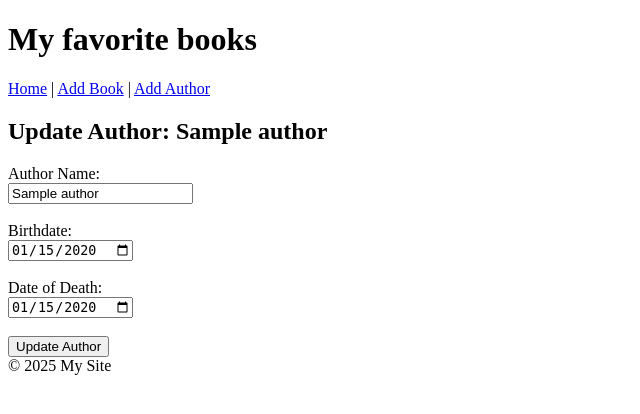
After one commit to paul-wosch/Book-Alchemy, a Flask app: page /author/1/update in a window 1280 px wide. The commit adds this page. Shown: the top 414 px of the page, without its empty margins (0-640 px from the left). Run offline with Flask 3, Linux system fonts and the light colour scheme; tables that the repository leaves empty hold one stand-in row (values such as "Sample post").

Commit message:
feat(app): add update routes for author and book
Introduced update functionality for authors and books with routes,
templates, and reusable forms.

- Added `/author/<id>/update` and `/book/<id>/update` routes in
  `app.py` to edit existing records and commit changes.
- Enhanced `author_form.html` and `book_form.html` to support both
  add and update actions, pre-populating fields when editing.
- Created `update_author.html` and `update_book.html` templates
  extending the base layout and including the respective forms.

This allowed existing records to be updated while keeping templates
modular and consistent.

```diff
--- a/app.py
+++ b/app.py
@@ -42,6 +42,25 @@ def add_author():
     return render_template("add_author.html")
 
 
+@app.route("/author/<int:author_id>/update", methods=["GET", "POST"])
+def update_author(author_id):
+    author = Author.query.get_or_404(author_id)
+
+    if request.method == "POST":
+        author.name = request.form["name"]
+        author.birth_date = request.form.get("birthdate")
+        author.date_of_death = request.form.get("date_of_death")
+
+        db.session.commit()
+        return "Author updated successfully!"
+
+    return render_template(
+        "update_author.html",
+        author=author,
+        subtitle="Update Author"
+    )
+
+
 @app.route("/add_book", methods=["GET", "POST"])
 def add_book():
     if request.method == "POST":
@@ -59,5 +78,31 @@ def add_book():
     return render_template("add_book.html", authors=authors)
 
 
+@app.route("/book/<int:book_id>/update", methods=["GET", "POST"])
+def update_book(book_id):
+    book = Book.query.get_or_404(book_id)
+
+    if request.method == "POST":
+        book.title = request.form["title"]
+        book.isbn = request.form["isbn"]
+        # handle optional year safely
+        year_str = request.form.get("year")
+        book.publication_year = int(year_str) if year_str else None
+        # author_id comes from dropdown
+        author_id_str = request.form.get("author_id")
+        book.author_id = int(author_id_str) if author_id_str else None
+
+        db.session.commit()
+        return "Book updated successfully!"
+
+    authors = Author.query.all()
+    return render_template(
+        "update_book.html",
+        book=book,
+        authors=authors,
+        subtitle="Update Book"
+    )
+
+
 if __name__ == "__main__":
     app.run(debug=True, host='0.0.0.0', port=5002)
--- a/templates/author_form.html
+++ b/templates/author_form.html
@@ -1,9 +1,28 @@
-  <form action="/add_author" method="POST">
-    <label for="name">Author Name:</label>
-    <input type="text" id="name" name="name" required><br><br>
-    <label for="birthdate">Birthdate:</label>
-    <input type="date" id="birthdate" name="birthdate" required><br><br>
-    <label for="date_of_death">Date of Death:</label>
-    <input type="date" id="date_of_death" name="date_of_death"><br><br>
-    <input type="submit" value="Add Author">
+{%- if author is not defined %}
+{%- set action_url = url_for('add_author') %}
+{%- set author_name = "" %}
+{%- set author_birthdate = "" %}
+{%- set author_deathdate = "" %}
+{%- set submit_action = "Add Author" %}
+{%- else %}
+{%- set action_url = url_for('update_author', author_id=author.author_id) %}
+{%- set author_name = author.name %}
+{%- set author_birthdate = author.birth_date %}
+{%- set author_deathdate = author.date_of_death %}
+{%- set submit_action = "Update Author" %}
+{%- endif %}
+
+<div id="add-update-author-form-wrapper" class="form">
+  <form action="{{ action_url }}" method="POST">
+    <label for="name">Author Name:</label><br>
+    <input type="text" id="name" name="name" value="{{ author_name }}" required><br><br>
+
+    <label for="birthdate">Birthdate:</label><br>
+    <input type="date" id="birthdate" name="birthdate" value="{{ author_birthdate }}"><br><br>
+
+    <label for="date_of_death">Date of Death:</label><br>
+    <input type="date" id="date_of_death" name="date_of_death" value="{{ author_deathdate }}"><br><br>
+
+    <input class="button" type="submit" value="{{ submit_action }}">
   </form>
+</div>
--- /dev/null
+++ b/templates/update_author.html
@@ -0,0 +1,6 @@
+{%- extends "base.html" %}
+{%- block title %}Update Author{% endblock %}
+{%- block subheading %}Update Author: {{ author.name }}{% endblock %}
+{%- block content %}
+{%- include 'author_form.html' %}
+{%- endblock %}
--- /dev/null
+++ b/templates/update_book.html
@@ -0,0 +1,6 @@
+{%- extends "base.html" %}
+{%- block title %}Update Book{% endblock %}
+{%- block subheading %}Update Book: {{ book.title }}{% endblock %}
+{%- block content %}
+{%- include 'book_form.html' %}
+{%- endblock %}
```
Also changed, not shown: templates/book_form.html (+39 -15 lines).
